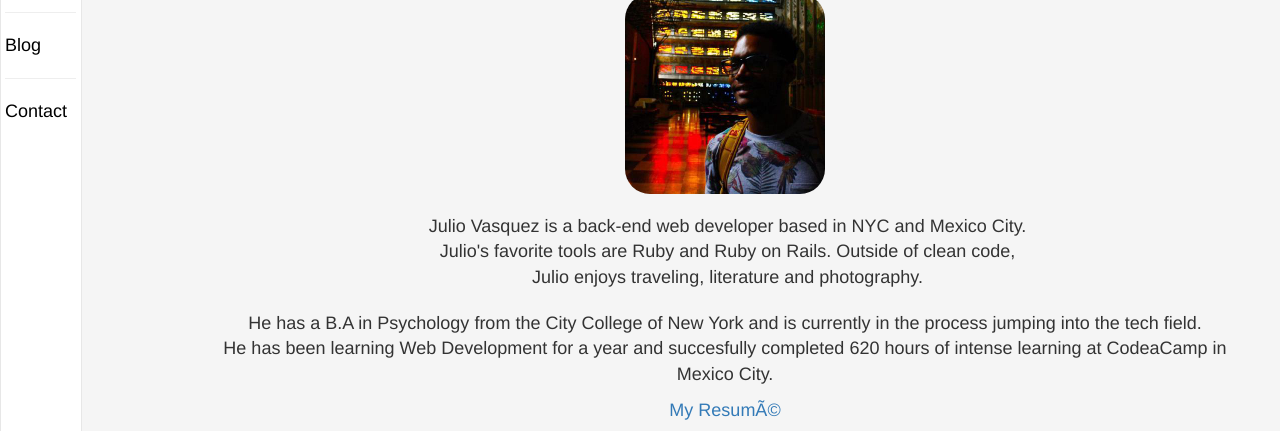
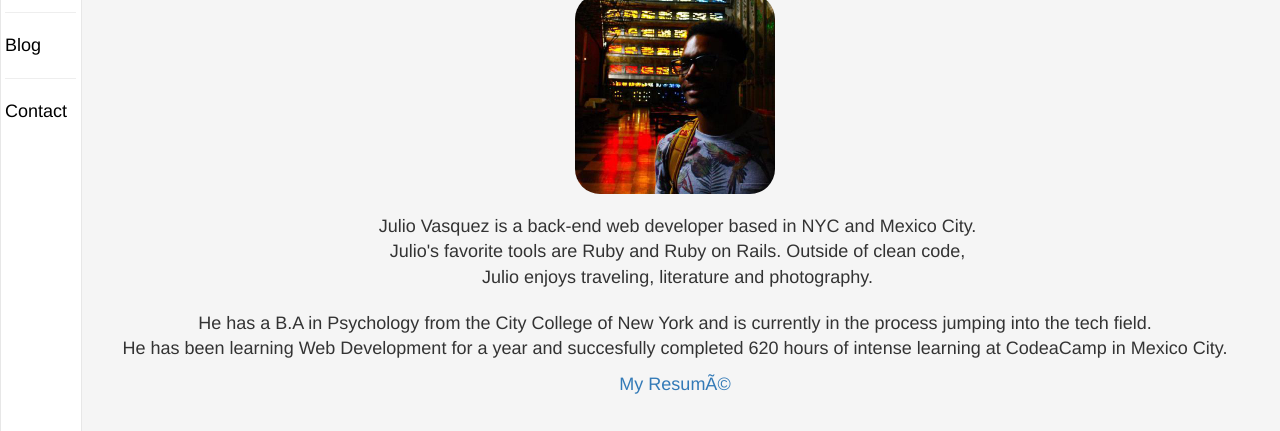
Before and after one commit to Hatemachine01/hatemachine01.github.io, a plain HTML site: page index.html in a window 1280 px wide. Shown: the part 76-507 px from the top of the page. Drawn offline with nearby package versions, Linux system fonts and the light colour scheme.

Commit message:
working on responsiveness

```diff
--- a/css.css
+++ b/css.css
@@ -195,32 +195,12 @@ position:fixed;
 max-width: 20%;
 }
 
-@media only screen and (min-width : 320px) {
+
+
+@media only screen and (min-width : 300px) {
   .container, .container-fluid {
-    padding-left: 100px; // just an example
+    padding-left: 50px; // just an example
   }
 }
 
-@media only screen and (min-width : 480px) {
-  .container, .container-fluid {
-    padding-left: 100px; // just an example
-  }
 }
-
-@media only screen and (min-width : 768px) {
-  .container, .container-fluid {
-    padding-left: 100px; // just an example
-  }
-}
-
-@media only screen and (min-width : 992px) {
-  .container, .container-fluid {
-    padding-left: 100px; // just an example
-  }
-}
-
-@media only screen and (min-width : 1200px) {
-  .container, .container-fluid {
-    padding-left: 100px; // just an example
-  }
-}
--- a/index.html
+++ b/index.html
@@ -47,6 +47,8 @@
 <div class="container">
 <h1> Julio Vasquez   </h1>
 <img id="profile_img" src="img.jpeg">
+</div>
+<div class="container">
 <div id="main_text">
     <p id="about_me">&nbsp;Julio Vasquez is a back-end web developer based in NYC and Mexico City.<br> &nbsp;Julio's favorite tools are Ruby and Ruby on Rails. Outside of clean code,<br> &nbsp;Julio enjoys traveling, literature and photography.
     </p>
```
